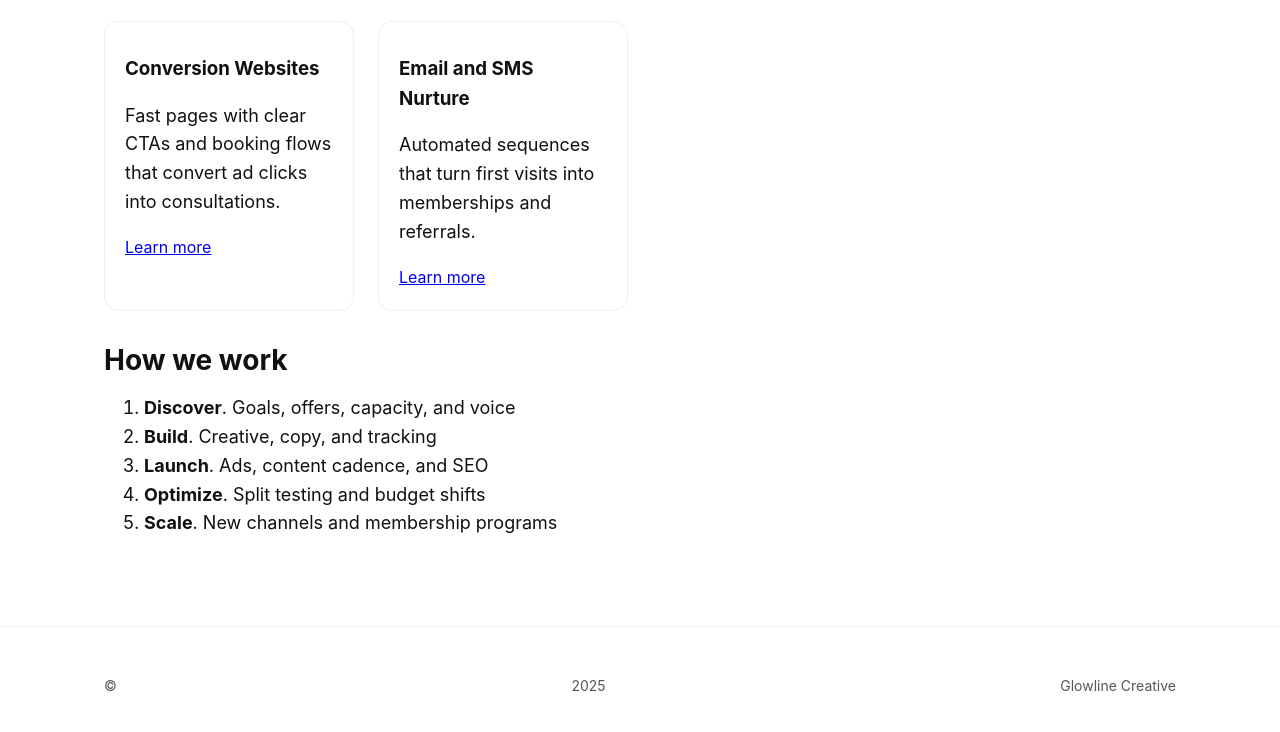
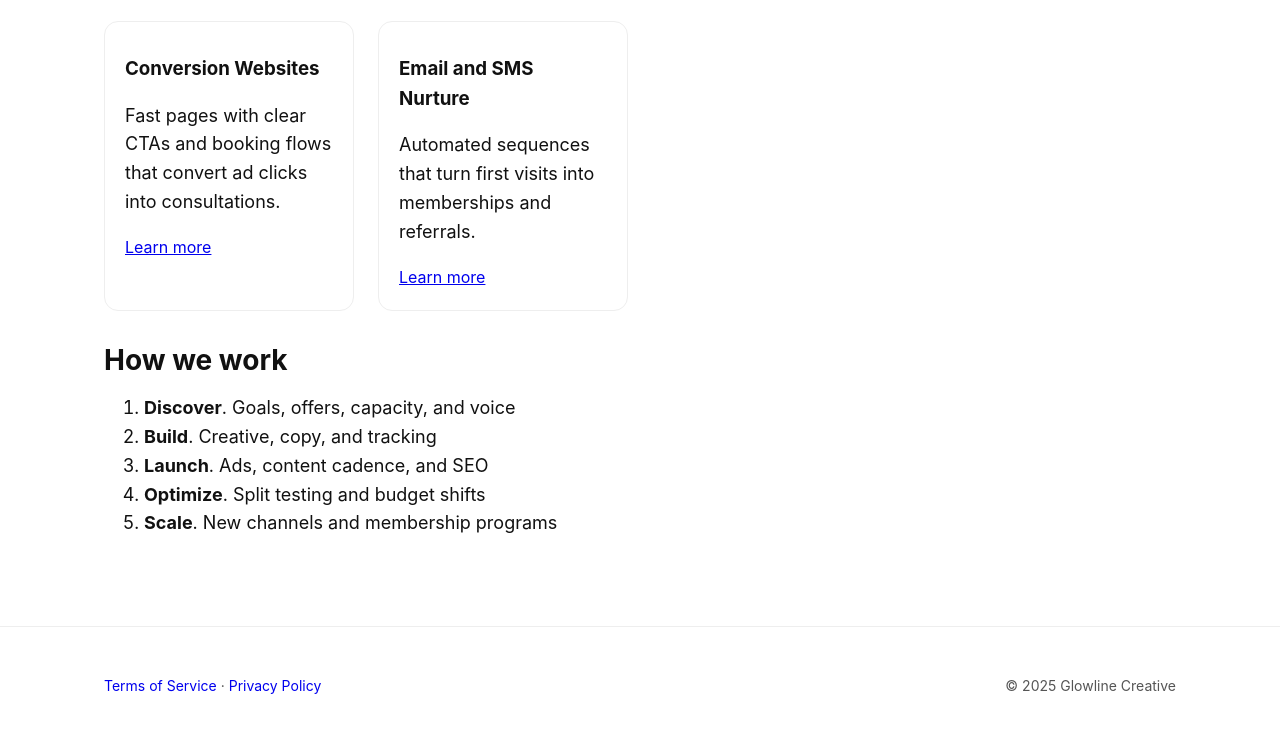
Before and after one commit to keatstx/keatstx.github.io, a plain HTML site: page index.html in a window 1280 px wide. Shown: the part 911-1643 px from the top of the page. Drawn offline with Linux system fonts and the light colour scheme.

Commit message:
Add files via upload

```diff
--- a/index.html
+++ b/index.html
@@ -76,7 +76,13 @@
 </main>
 
 <footer class="site-footer">
-  <div class="wrap">© <span id="y"></span> Glowline Creative</div>
+  <div class="wrap">
+    <span class="footer-links">
+      <a href="terms.html">Terms of Service</a> ·
+      <a href="privacy.html">Privacy Policy</a>
+    </span>
+    <span class="footer-copy">© <span id="y"></span> Glowline Creative</span>
+  </div>
   <script>document.getElementById('y').textContent=new Date().getFullYear();</script>
 </footer>
 </body>
```
Also changed, not shown: blog.html (+1 -0 lines).
